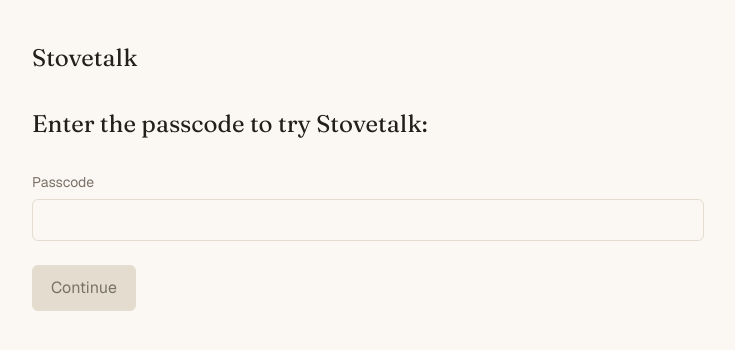
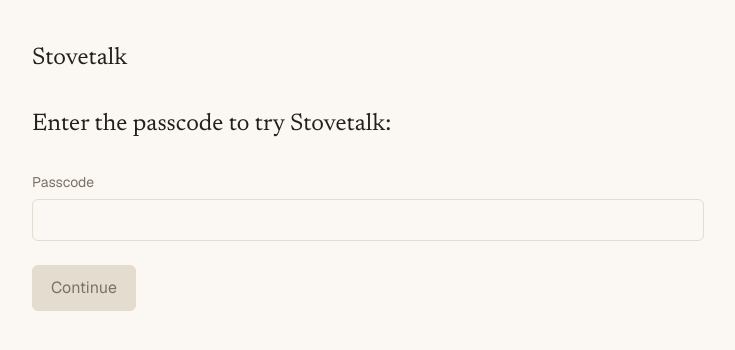
Before and after one commit to kelly-su/stovetalk, a React (Vite) app in the folder frontend/: page / in a window 1280 px wide. Shown: the top 350 px of the page, without its empty margins (272-1007 px from the left). Built offline with nearby package versions, Linux system fonts and the light colour scheme; no server answers.

Commit message:
switch serif font

```diff
--- a/frontend/src/index.css
+++ b/frontend/src/index.css
@@ -1,4 +1,4 @@
-@import url("https://fonts.googleapis.com/css2?family=Fraunces:opsz,wght@9..144,400;9..144,500&family=Geist:wght@400;500&display=swap");
+@import url("https://fonts.googleapis.com/css2?family=Newsreader:opsz,wght@6..72,400;6..72,500&family=Geist:wght@400;500&display=swap");
 
 /* ---------- Design tokens ---------- */
 :root {
@@ -12,7 +12,7 @@
   --missing-bg: #f3e3bf;
   --missing-ink: #6e4b0e;
 
-  --serif: "Fraunces", Georgia, serif;
+  --serif: "Newsreader", Georgia, serif;
   --sans: "Geist", system-ui, sans-serif;
   --radius: 6px;
 }
@@ -199,7 +199,7 @@
 .progress { height: 2px; background: var(--rule); }
 .progress-fill { height: 2px; background: var(--tomato); transition: width 0.3s ease; }
 
-.instruction { font-family: var(--serif); font-size: 2.25rem; line-height: 1.3; margin: 40px 0; }
+.instruction { font-family: var(--serif); font-size: 2.25rem; font-variation-settings: "WONK" 0, "SOFT" 0; font-variant-ligatures: no-common-ligatures;line-height: 1.3; margin: 40px 0; }
 
 .step-label { font-size: 0.875rem; color: var(--muted); margin-bottom: 8px; }
 .step-ingredients { list-style: none; padding: 0; margin: 0; font-size: 1.125rem; line-height: 1.9; }
```
